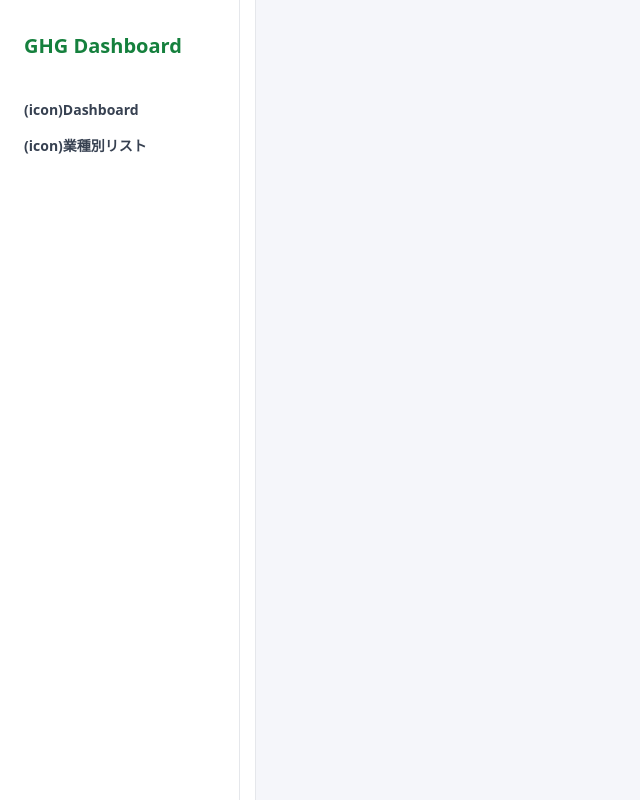
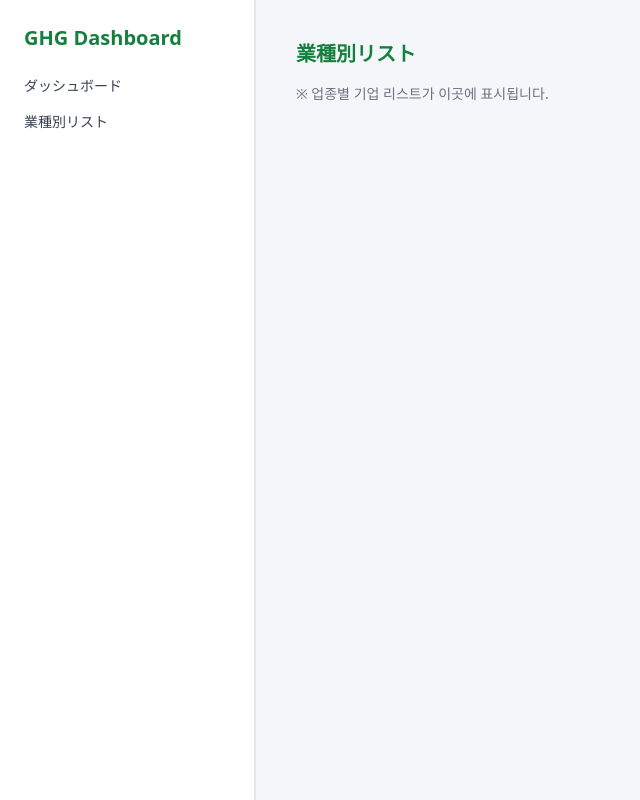
Before and after one commit to yano-research/ghg-test, a React (Vite) app: page /industry in a window 1280 px wide. Shown: the whole page, without its empty margins (0-640 px from the left). Built offline with nearby package versions, Linux system fonts and the light colour scheme.

Commit message:
sidbar edited

```diff
--- a/src/App.jsx
+++ b/src/App.jsx
@@ -2,22 +2,21 @@ import { Routes, Route } from "react-router-dom"
 import Sidebar from "./components/Sidebar"
 import DashboardPage from "./pages/DashboardPage"
 import CompanyDetailPage from "./pages/CompanyDetailPage"
+import IndustryListPage from "./pages/IndustryListPage" // ✅ 추가
 
 export default function App() {
   return (
-    <div className="flex h-screen overflow-hidden"> {/* ✅ 화면 꽉 채움 */}
-      {/* Sidebar */}
-      <div className="w-64 flex-shrink-0 bg-white border-r border-gray-200">
+    <div className="flex h-screen overflow-hidden">
+      <div className="w-64 flex-shrink-0 bg-white border-r">
         <Sidebar />
       </div>
-
-      {/* Main Content */}
-      <div className="flex-1 overflow-auto bg-[#f5f6fa]"> {/* ✅ 세로 스크롤 */}
+      <main className="flex-1 overflow-auto bg-[#f5f6fa]">
         <Routes>
           <Route path="/" element={<DashboardPage />} />
           <Route path="/company/:uuid" element={<CompanyDetailPage />} />
+          <Route path="/industry" element={<IndustryListPage />} /> {/* ✅ 추가 */}
         </Routes>
-      </div>
+      </main>
     </div>
   )
 }
--- /dev/null
+++ b/src/components/BarChart.jsx
@@ -0,0 +1,46 @@
+// src/components/BarChart.jsx
+import { Bar } from "react-chartjs-2"
+import {
+  Chart as ChartJS,
+  BarElement,
+  CategoryScale,
+  LinearScale,
+  Tooltip,
+  Legend
+} from "chart.js"
+
+ChartJS.register(BarElement, CategoryScale, LinearScale, Tooltip, Legend)
+
+export default function BarChart({ data }) {
+  const chartData = {
+    labels: data.map(d => `Scope ${d.scope}`),
+    datasets: [
+      {
+        label: "排出量 (t-CO₂)",
+        data: data.map(d => d.total_emission),
+        backgroundColor: "#4ade80"
+      }
+    ]
+  }
+
+  return (
+    <Bar
+      data={chartData}
+      options={{
+        responsive: true,
+        plugins: {
+          legend: { display: false }
+        },
+        scales: {
+          y: {
+            ticks: {
+              callback: function (value) {
+                return value.toLocaleString()
+              }
+            }
+          }
+        }
+      }}
+    />
+  )
+}
--- a/src/components/Sidebar.jsx
+++ b/src/components/Sidebar.jsx
@@ -1,11 +1,26 @@
+import { Link } from "react-router-dom"
+
+const menu = [
+  { label: "ダッシュボード", href: "/" },
+  { label: "業種別リスト", href: "/industry" },
+]
+
 export default function Sidebar() {
-    return (
-      <aside className="w-60 h-screen bg-white border-r px-6 py-8 text-sm font-semibold text-gray-700">
-        <h1 className="text-green-700 text-xl font-bold mb-10">GHG Dashboard</h1>
-        <ul className="space-y-4">
-          <li>(icon)Dashboard</li>
-          <li>(icon)業種別リスト</li>
-        </ul>
-      </aside>
-    );
-  }
+  return (
+    <div className="h-full p-6 bg-white border-r">
+      <h1 className="text-xl font-bold text-green-700 mb-6">GHG Dashboard</h1>
+      <ul className="space-y-4">
+        {menu.map((item, i) => (
+          <li key={i}>
+            <Link
+              to={item.href}
+              className="flex items-center text-sm text-gray-700 hover:text-green-600"
+            >
+              {item.label}
+            </Link>
+          </li>
+        ))}
+      </ul>
+    </div>
+  )
+}
--- a/src/pages/CompanyDetailPage.jsx
+++ b/src/pages/CompanyDetailPage.jsx
@@ -1,6 +1,7 @@
 import { useParams } from "react-router-dom"
 import { useEffect, useState } from "react"
 import { supabase } from "../lib/supabaseClient"
+import BarChart from "../components/BarChart"
 
 export default function CompanyDetailPage() {
   const { uuid } = useParams()
@@ -124,7 +125,10 @@ export default function CompanyDetailPage() {
                     ))}
                 </tbody>
               </table>
+
+
             )}
+
           </>
         )}
 
@@ -155,7 +159,9 @@ export default function CompanyDetailPage() {
                   ))}
                 </tbody>
               </table>
+
             )}
+
           </>
         )}
       </div>
--- /dev/null
+++ b/src/pages/IndustryListPage.jsx
@@ -0,0 +1,9 @@
+export default function IndustryListPage() {
+    return (
+      <div className="p-10">
+        <h1 className="text-xl font-bold text-green-700 mb-4">業種別リスト</h1>
+        <p className="text-sm text-gray-500">※ 업종별 기업 리스트가 이곳에 표시됩니다.</p>
+        {/* TODO: 나중에 업종별 목록 테이블 추가 */}
+      </div>
+    )
+  }
```
